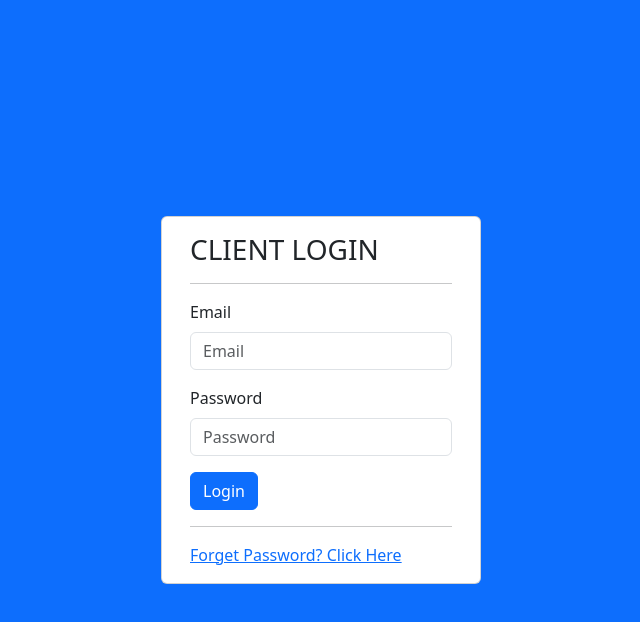
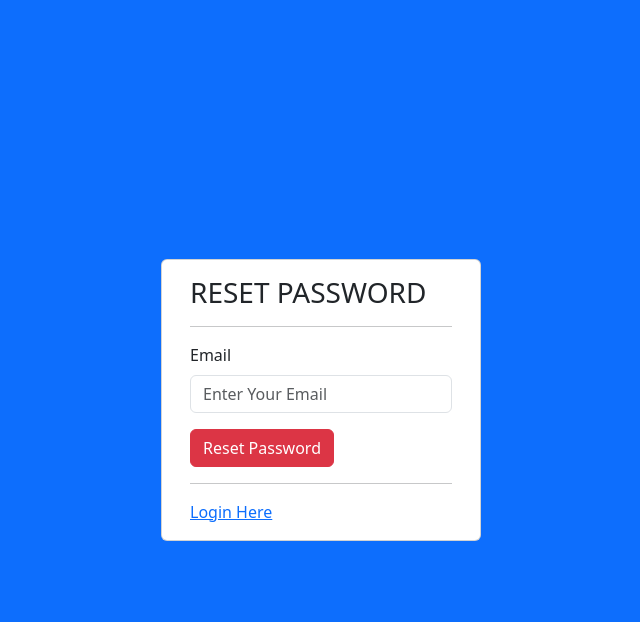
Before and after one commit to gentlesammy/Ticketier-frontend, a React (Create React App) app: page / in a window 1280 px wide. Both pictures are taken after a click on the link "Forget Password? Click Here". Shown: the top 622 px of the page, without its empty margins (319-959 px from the left). Built offline with nearby package versions, Linux system fonts and the light colour scheme.

Commit message:
password reset form and switch with login form

```diff
--- a/package.json
+++ b/package.json
@@ -7,6 +7,7 @@
     "@testing-library/react": "^11.1.0",
     "@testing-library/user-event": "^12.1.10",
     "bootstrap": "5.1.0",
+    "check-password-strength": "^2.0.3",
     "install": "^0.13.0",
     "react": "^17.0.2",
     "react-bootstrap": "^2.0.0-beta.5",
--- /dev/null
+++ b/src/components/Resetpassword/ResetPassword.jsx
@@ -0,0 +1,59 @@
+import "./ResetPassword.css";
+import Container from 'react-bootstrap/Container';
+import Row from 'react-bootstrap/Row';
+import Col from 'react-bootstrap/Col';
+import Button from 'react-bootstrap/Button';
+import { Form } from "react-bootstrap";
+import {useState} from "react";
+
+
+const ResetPassword = ({setFormLoad}) => {
+    const [email, setEmail] = useState("");
+    const ResetPasswordHandler = (e) => {
+        e.preventDefault();
+        //TODO: handle form validation
+        if(email===""){
+            return alert("please enter your email");
+        }
+        console.log({email});
+    }
+
+
+
+    return (
+        <Container>
+            <Row>
+                <Col>
+                    <h3>RESET PASSWORD</h3>
+                    <hr />
+                    <Form onSubmit={ResetPasswordHandler} autoComplete="off">
+                        <Form.Group className="mb-3" controlId="formBasicEmail">
+                            <Form.Label>Email</Form.Label>
+                            <Form.Control type="email" placeholder="Enter Your Email"
+                                name="email"
+                                required
+                                value={email}
+                                onChange = {(e)=>{setEmail(e.target.value)}}
+
+                            />
+                        </Form.Group>
+
+
+                        <Button variant="danger" type="submit">
+                            Reset Password
+                        </Button>
+                    </Form>
+                    <hr/>
+                </Col>
+            </Row>
+
+            <Row>
+                <Col>
+                    <a href="#" onClick = {() => {setFormLoad("login")}}>Login Here</a>
+                </Col>
+            </Row>
+        </Container>
+    )
+}
+
+export default ResetPassword
--- a/src/components/login/Login.jsx
+++ b/src/components/login/Login.jsx
@@ -7,12 +7,18 @@ import { Form } from "react-bootstrap";
 import {useState} from "react";
 
 
-const Login = () => {
+const Login = ({setFormLoad}) => {
     const [email, setEmail] = useState("");
     const [password, setPassword] = useState("");
     const LoginHandler = (e) => {
+        e.preventDefault();
         //TODO: handle form validation
-        e.preventDefault();
+        if(email==="" || password === ""){
+            return alert("all fields are required");
+        }
+        if(password.length <= 8){
+            return alert("password length must be greater than eight characters");
+        }
         console.log({email, password});
     }
 
@@ -24,7 +30,7 @@ const Login = () => {
                 <Col>
                     <h3>CLIENT LOGIN</h3>
                     <hr />
-                    <Form onSubmit={LoginHandler}>
+                    <Form onSubmit={LoginHandler} autoComplete="off">
                         <Form.Group className="mb-3" controlId="formBasicEmail">
                             <Form.Label>Email</Form.Label>
                             <Form.Control type="email" placeholder="Email"
@@ -55,7 +61,7 @@ const Login = () => {
 
             <Row>
                 <Col>
-                    <a href="#">Forget Password? Click Here</a>
+                    <a on href="#" onClick = {() => {setFormLoad("reset")}}>Forget Password? Click Here</a>
                 </Col>
             </Row>
         </Container>
--- a/src/pages/entry/Entry.jsx
+++ b/src/pages/entry/Entry.jsx
@@ -1,16 +1,34 @@
+import { useState } from "react"
 import { Card } from "react-bootstrap"
 import Login from "../../components/login/Login"
+import ResetPassword from "../../components/Resetpassword/ResetPassword"
+
 
 import "./entry.css"
 
 const Entry = () => {
+    const [formLoad, setFormLoad] = useState("login");
+
     return (
         <div className="entry_container bg-primary">
             <div className="jumbotron">
 
                 <Card style={{ width: '20rem' }}>
+
                     <Card.Body>
-                        <Login/>
+                        {
+                            formLoad === "login" && (
+                             <Login setFormLoad={setFormLoad}/>
+                            )
+                        }
+
+                        {
+                            formLoad === "reset" && (
+                             <ResetPassword setFormLoad={setFormLoad}/>
+                            )
+                        }
+
+
                     </Card.Body>
                 </Card>
 
```
Also changed, not shown: src/components/Resetpassword/ResetPassword.css (added), 1 other file (tests, documents, lock files or other folders).
